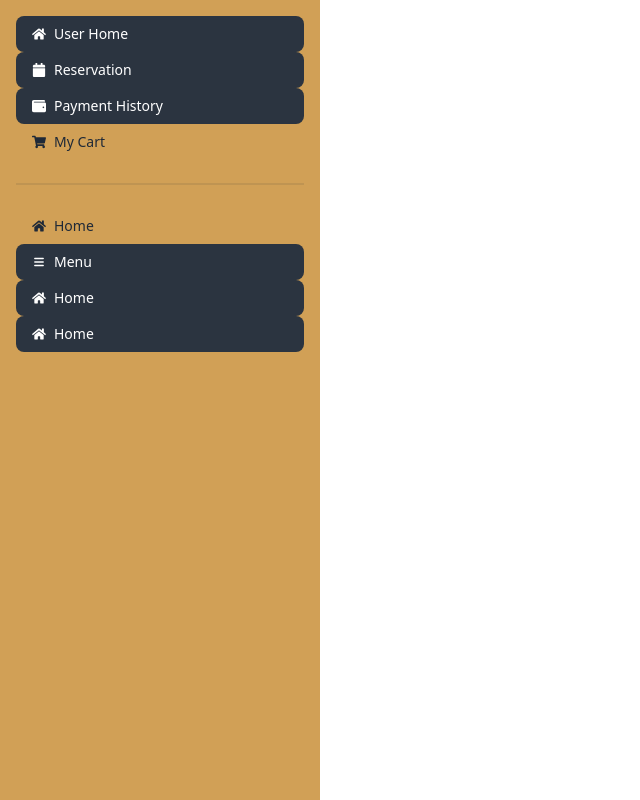
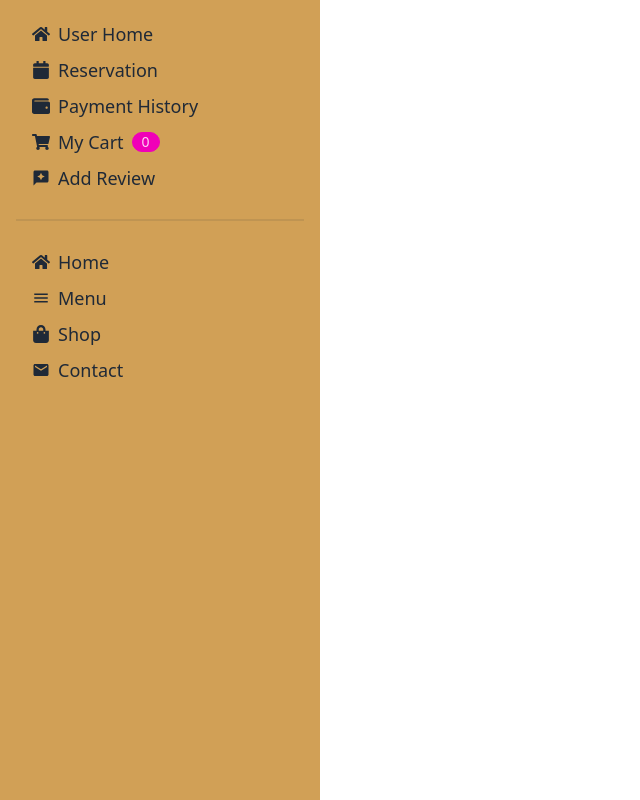
Before and after one commit to Atik074/restuarrent-Client-site, a React (Vite) app: page /dashboard in a window 1280 px wide. Shown: the whole page, without its empty margins (0-640 px from the left). Built offline with nearby package versions, Linux system fonts and the light colour scheme; no server answers.

Commit message:
data show in cart table #

```diff
--- a/src/Layout/Dashboard/Dashboard.jsx
+++ b/src/Layout/Dashboard/Dashboard.jsx
@@ -1,9 +1,12 @@
 import React from 'react';
 import {  NavLink, Outlet } from 'react-router-dom';
-import { FaCalendar, FaHome, FaShoppingCart, FaWallet } from 'react-icons/fa';
-import { HiMenu } from 'react-icons/hi';
+import { FaCalendar, FaHome, FaShoppingBag, FaShoppingCart, FaWallet } from 'react-icons/fa';
+import { MdMenu,MdReviews,MdEmail} from 'react-icons/md';
+import useCarts from '../../Hooks/UseCarts';
 
 const Dashboard = () => {
+  const [cart]  = useCarts()
+
     return (
         <div className="drawer lg:drawer-open">
         <input id="my-drawer-2" type="checkbox" className="drawer-toggle" />
@@ -15,18 +18,24 @@ const Dashboard = () => {
         </div>
         <div className="drawer-side bg-[#D1A056]">
           <label htmlFor="my-drawer-2" className="drawer-overlay"></label>
-          <ul className="menu p-4 w-80 min-h-full text-base-content">
+          <ul className="menu  p-4 w-80 min-h-full text-base-content">
             {/* Sidebar content here */}
-            <li>< NavLink to=''><FaHome/>User Home</ NavLink></li>
-            <li>< NavLink to=''><FaCalendar/>Reservation</ NavLink></li>
-            <li>< NavLink to=''><FaWallet/>Payment History</ NavLink></li>
-            <li>< NavLink to='/dashboard/mycart'><FaShoppingCart/>My Cart</ NavLink></li>
+            <li>< NavLink  to='/dashboard/userhome'><FaHome />User Home</ NavLink></li>
+            <li>< NavLink  to='/dashborad/reservations'><FaCalendar />Reservation</ NavLink></li>
+            <li>< NavLink   to='/dashboard/history'><FaWallet />Payment History </ NavLink></li>
+
+            <li><NavLink  to='/dashboard/mycart'>
+                <FaShoppingCart/> My Cart
+                <span className="badge   badge-secondary">{cart?.length || 0}</span></NavLink></li>
+            <li>< NavLink  to='/dashboard/review'><MdReviews />Add Review
+            </ NavLink></li>
 
              <div className="divider"></div>
-             <li>< NavLink to='/'><FaHome/>Home</ NavLink></li>
-             <li>< NavLink to=''><HiMenu/>Menu</ NavLink></li>
-             <li>< NavLink to=''><FaHome/>Home</ NavLink></li>
-             <li>< NavLink to=''><FaHome/>Home</ NavLink></li>
+             <li>< NavLink   to='/'><FaHome />Home</ NavLink></li>
+             <li>< NavLink   to='/dashboard/menu'><MdMenu />Menu</ NavLink></li>
+             <li>< NavLink   to='/dashboard/shop'><FaShoppingBag/>Shop</ NavLink></li>
+             <li>< NavLink   to='/dashboard/contact'><MdEmail/>Contact</ NavLink></li>
+
 
           </ul>
 
--- a/src/Pages/Dashboard/MyCart/MyCart.jsx
+++ b/src/Pages/Dashboard/MyCart/MyCart.jsx
@@ -1,13 +1,107 @@
 import React from 'react';
 import { Helmet } from 'react-helmet-async';
+import useCarts from '../../../Hooks/UseCarts';
+import {FaTrashAlt} from 'react-icons/fa';
+import Swal from 'sweetalert2';
 
 const MyCart = () => {
+    const [cart, refetch] = useCarts()
+    console.log(cart)
+    const totallPrice = cart.reduce((sum , item)=> item.price + sum , 0)
+
+    const handleDelete= id=>{
+
+        Swal.fire({
+            title: 'Are you sure?',
+            icon: 'warning',
+            showCancelButton: true,
+            confirmButtonColor: '#3085d6',
+            cancelButtonColor: '#d33',
+            confirmButtonText: 'Yes, delete it!'
+          }).then((result) => {
+             if (result.isConfirmed){
+
+              fetch(`http://localhost:5000/carts/${id}`,{
+                method:'DELETE' ,
+                headers:{
+                   'content-type' : 'application/json'
+              }
+              })
+              .then(res =>res.json())
+             .then(data =>{
+                   console.log(data)
+                     if(data.deletedCount === 1){
+                        refetch()
+                        Swal.fire(
+                            'Deleted!',
+                            'Your order has been deleted.',
+                            'success'
+                          )
+                      }
+                  })
+            }
+          })
+     }
+
+
+
     return (
-        <div>
+        <div className='w-full'>
             <Helmet>
               <title>Bisto Boss | mycart</title>
             </Helmet>
-             <h1>this is cart</h1>
+            <div className='flex uppercase font-semibold justify-between h-[60px] items-center mx-10'>
+                <h2 className='text-2xl'>Totall order: {cart.length}</h2>
+                <h2 className='text-2xl'>Totall price: ${totallPrice}</h2>
+                <button className=" rounded px-4  text-xl  btn-sm text-white bg-[#D1A054]">Pay</button>
+            </div>
+
+  <div className="overflow-x-auto px-10">
+  <table className="table">
+    {/* head */}
+    <thead>
+      <tr className='bg-[#D1A054] text-xl text-white'>
+        <th>Serial</th>
+        <th>Food</th>
+        <th>Item Name</th>
+        <th>Price</th>
+        <th>Action</th>
+      </tr>
+    </thead>
+    <tbody>
+        {
+            cart.map((item, index) => <tr
+                   key={item._id}
+
+                   >
+                <td>
+                   {index + 1}
+                </td>
+                <td>
+                  <div className="flex items-center space-x-3">
+                    <div className="avatar">
+                      <div className="mask mask-squircle w-12 h-12">
+                        <img src={item.image} alt="Avatar Tailwind CSS Component" />
+                      </div>
+                    </div>
+
+                  </div>
+                </td>
+                <td>
+                 <div className=" text-[19px]">{item.name}</div>
+                  <br/>
+                </td>
+                <td className="text-[19px]">${item.price}</td>
+                <th>
+                <button onClick={()=>handleDelete(item._id)} className="bt p-2 rounded bg-red-700 text-white"><FaTrashAlt size={24}/></button>
+                </th>
+              </tr>)
+
+              }
+    </tbody>
+  </table>
+</div>
+
         </div>
     );
 };
--- a/src/index.css
+++ b/src/index.css
@@ -5,3 +5,8 @@
 .drawer-side a.active {
     color: white !important;
   }
+  .drawer-side a{
+   background: transparent !important;
+     display:flex !important;
+     font-size: 18px;
+    }
```
